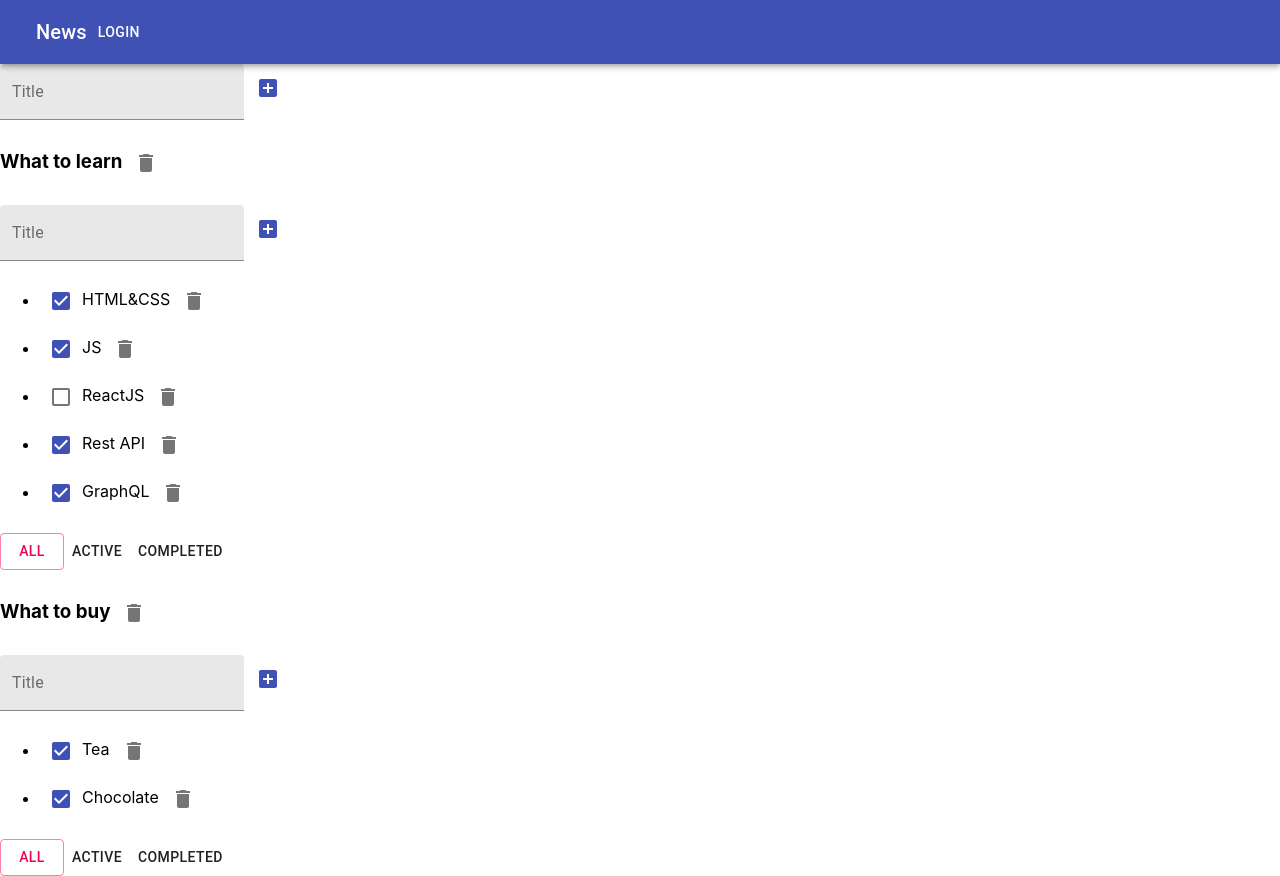
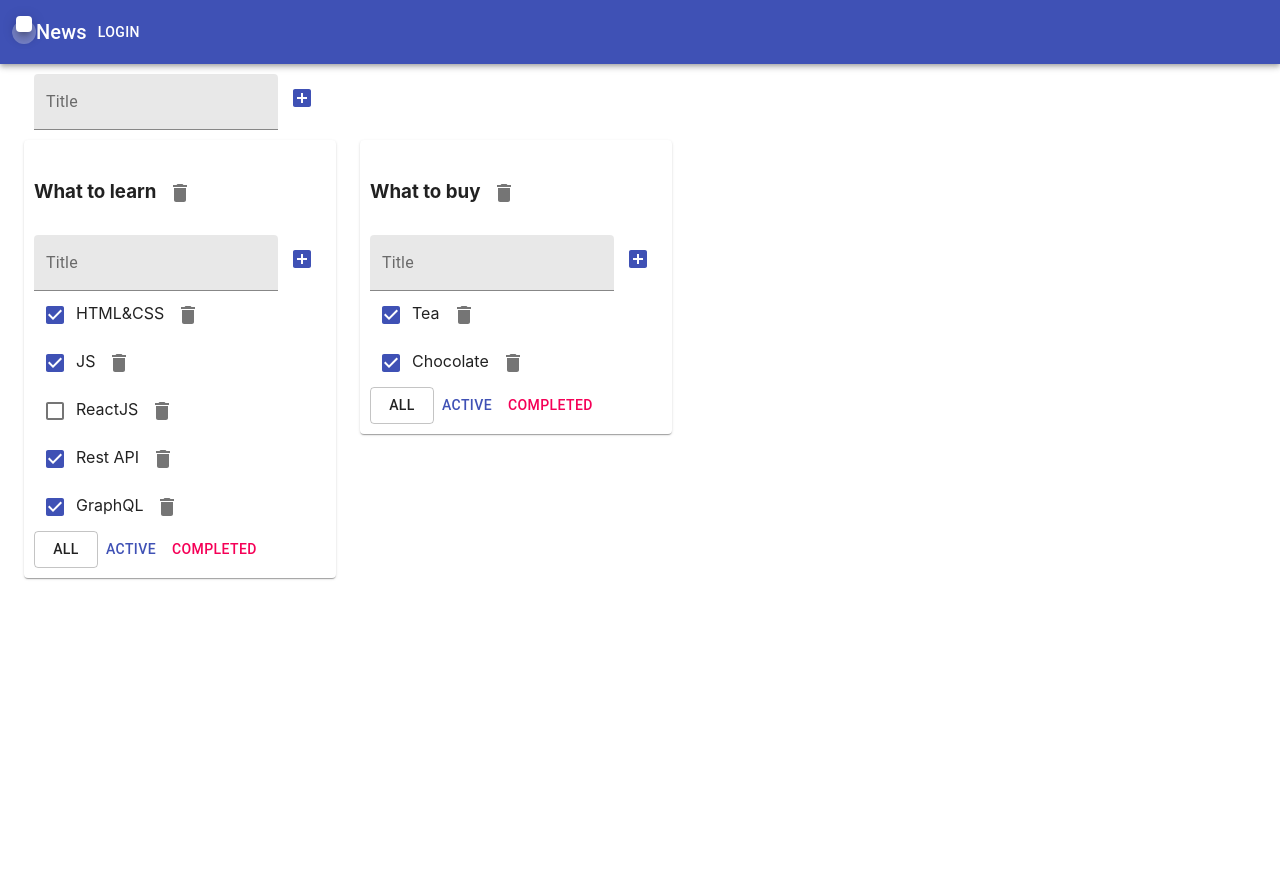
Before and after one commit to vovatum/todolist-offline, a React (Create React App) app: page / in a window 1280 px wide. After the commit the page ends 800 px from the top, so only its background shows below. Built offline with nearby package versions, Linux system fonts and the light colour scheme.

Commit message:
Todolist - TS - 07 - material-ui >14

```diff
--- a/src/App.tsx
+++ b/src/App.tsx
@@ -3,7 +3,7 @@ import './App.css';
 import {TaskType, Todolist} from "./Todolist";
 import {v1} from "uuid";
 import AddItemForm from "./AddItemForm";
-import {AppBar, Button, IconButton, Menu, Toolbar, Typography} from "@material-ui/core";
+import {AppBar, Button, Container, Grid, IconButton, Menu, Paper, Toolbar, Typography} from "@material-ui/core";
 import classes from "*.module.css";
 
 export type FilterValuesType = 'all' | 'active' | 'completed'
@@ -126,7 +126,7 @@ function App() {
                     <IconButton edge="start"
                         // className={classes.menuButton}
                                 color="inherit" aria-label="menu">
-                        {/*<Menu open={tasks}/>*/}
+                        <Menu open/>
                     </IconButton>
                     <Typography variant="h6"
                         // className={classes.title}
@@ -136,7 +136,11 @@ function App() {
                     <Button color="inherit">Login</Button>
                 </Toolbar>
             </AppBar>
+            <Container fixed>
+                <Grid container style={{padding: '10px'}}>
                     <AddItemForm addItem={addTodolist}/>
+                </Grid>
+                <Grid container spacing={3}>
                     {
                         todolists.map(todolist => {
                             let allTodolistTasks = tasks[todolist.id], tasksForTodolist
@@ -146,7 +150,9 @@ function App() {
                                 ? tasksForTodolist = allTodolistTasks.filter(task => task.isDone)
                                 : tasksForTodolist = allTodolistTasks
 
-                    return <Todolist
+                            return <Grid item>
+                                <Paper style={{padding: '10px'}}>
+                                    <Todolist
                                         key={todolist.id}
                                         id={todolist.id}
                                         title={todolist.title}
@@ -160,8 +166,12 @@ function App() {
                                         changeStatus={changeStatus}
                                         changeTaskTitle={changeTaskTitle}
                                     />
+                                </Paper>
+                            </Grid>
                         })
                     }
+                </Grid>
+            </Container>
         </div>
     )
 }
--- a/src/Todolist.tsx
+++ b/src/Todolist.tsx
@@ -49,7 +49,7 @@ export function Todolist(props: PropsType) {
                 </h3>
             </div>
             <AddItemForm addItem={onAddTask}/>
-            <ul>
+            <div>
                 {
                     props.tasks && props.tasks.map(task => {
                         const onClickHandler = () => props.removeTask(task.id, props.id)
@@ -59,8 +59,8 @@ export function Todolist(props: PropsType) {
                         const onChangeTaskTitle = (title: string) => {
                             props.changeTaskTitle(task.id, title, props.id)
                         }
-                        return <li key={task.id}
-                                   className={task.isDone ? 'is-done' : ''}>
+                        return <div key={task.id}
+                                    className={task.isDone ? 'is-done' : ''}>
                             <Checkbox
                                 color={"primary"}
                                 checked={task.isDone}
@@ -71,25 +71,28 @@ export function Todolist(props: PropsType) {
                             <IconButton onClick={onClickHandler}>
                                 <Delete/>
                             </IconButton>
-                        </li>
+                        </div>
                     })
                 }
-            </ul>
+            </div>
             <div>
                 <Button
-                    className={props.filter === 'all' ? 'active-filter' : ''}
+                    variant={props.filter === 'all' ? 'outlined' : 'text'}
                     onClick={onAllClickHandler}
-                    color={"secondary"}
-                    variant={"outlined"}
+                    color={"default"}
                 >All
                 </Button>
                 <Button
-                    className={props.filter === 'active' ? 'active-filter' : ''}
-                    onClick={onRemoveTask}>Active
+                    variant={props.filter === 'active' ? 'outlined' : 'text'}
+                    onClick={onRemoveTask}
+                    color={"primary"}
+                >Active
                 </Button>
                 <Button
-                    className={props.filter === 'completed' ? 'active-filter' : ''}
-                    onClick={onCompletedClickHandler}>Completed
+                    variant={props.filter === 'completed' ? 'outlined' : 'text'}
+                    onClick={onCompletedClickHandler}
+                    color={"secondary"}
+                >Completed
                 </Button>
             </div>
         </div>
```
Lines whose indentation alone changed are shown as unchanged.
